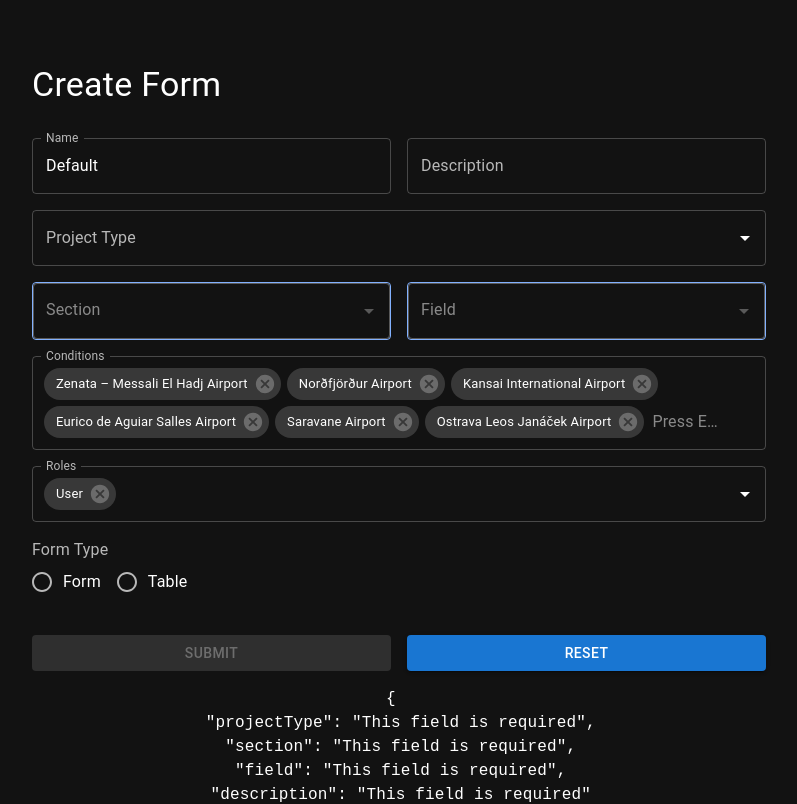
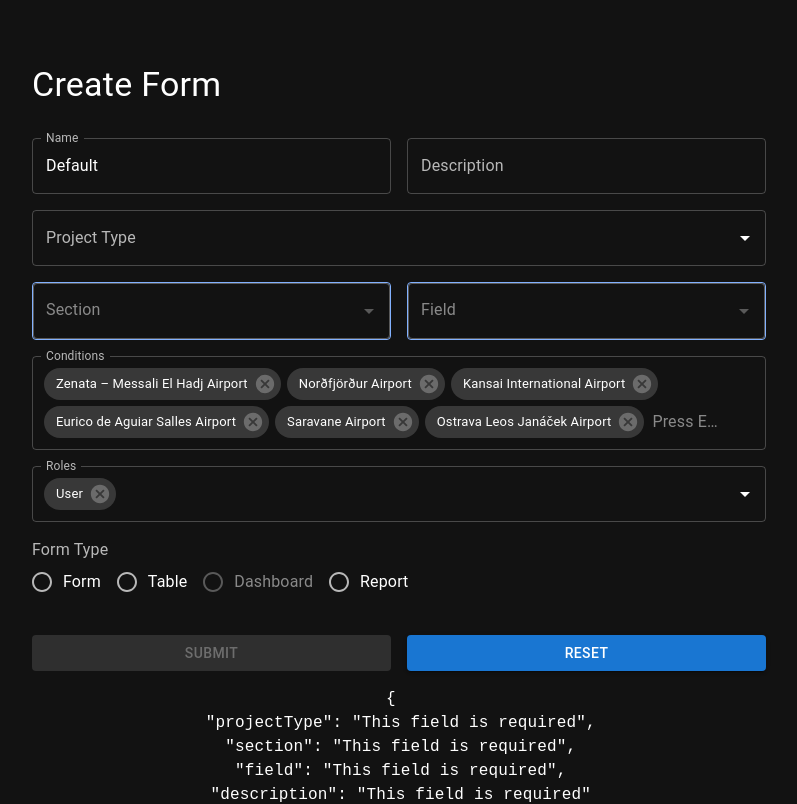
Before and after one commit to C1nemaclub/mui-autocomplete, a React (Vite) app: page / in a window 1280 px wide. Shown: the top 804 px of the page, without its empty margins (249-1046 px from the left). Built offline with nearby package versions, Linux system fonts and the light colour scheme.

Commit message:
typed radio group

```diff
--- a/src/App.tsx
+++ b/src/App.tsx
@@ -24,7 +24,8 @@ function App() {
       name: 'Default',
       description: '',
       roles: ['User'],
-      formType: { value: 'sdcw45-4da1t7', label: 'Table' },
+      // formType: { id: '2d4f5-4d5f4', name: 'Report' },
+      formType: { id: '', name: '' },
     },
     onSubmit: (payload) => {
       const reqPayload = {
--- a/src/components/RadioGroupInput.tsx
+++ b/src/components/RadioGroupInput.tsx
@@ -8,55 +8,69 @@ import {
   RadioProps,
   FormControlProps,
 } from '@mui/material';
-import { FormikProps } from 'formik';
 
-interface RadioGroupInputProps<T> extends RadioGroupProps {
-  form?: FormikProps<any>;
+type RadioGroupInputProps<T> = RadioGroupProps & {
+  options: Readonly<NonNullable<T>[]>;
+  value?: T;
   label?: string;
-  name: string;
-  options: T[];
+  name?: string;
   radioProps?: RadioProps;
   controlProps?: FormControlProps;
-  getOptionLabel?: (option: T) => string;
-}
+  getOptionLabel?: (option: NonNullable<T>) => string;
+  getOptionDisabled?: (option: NonNullable<T>) => boolean;
+  getOptionKey?: (option: NonNullable<T>) => string;
+  onChange?: (event: React.ChangeEvent<HTMLInputElement>, value: T) => void;
+};
 
 const RadioGroupInput = <T,>({
-  form,
   name,
   options,
   label,
   radioProps,
   controlProps,
   getOptionLabel,
+  getOptionDisabled,
+  getOptionKey,
+  onChange,
+  value,
   ...rest
 }: RadioGroupInputProps<T>) => {
   return (
     <FormControl component='fieldset' {...controlProps}>
-      <FormLabel id='demo-row-radio-buttons-group-label'>{label}</FormLabel>
+      <FormLabel>{label}</FormLabel>
       <RadioGroup
-        aria-labelledby='demo-row-radio-buttons-group-label'
         row
         name={name}
-        value={form ? JSON.stringify(form.values[name]) : ''}
-        onChange={(_, value) => {
-          form && form.setFieldValue(name, JSON.parse(value));
+        value={value}
+        onChange={(e, value) => {
+          if (onChange) {
+            onChange(e, JSON.parse(value));
+          }
         }}
-        onBlur={form && form.handleBlur}
         {...rest}>
         {options.map((option) => {
           const label = getOptionLabel
             ? getOptionLabel(option)
             : (option as any).label;
+
+          const disabled = getOptionDisabled
+            ? getOptionDisabled(option)
+            : false;
+
+          const key = getOptionKey
+            ? getOptionKey(option)
+            : JSON.stringify(option);
+
+          const checked =
+            value && JSON.stringify(value) === JSON.stringify(option);
+
           return (
             <FormControlLabel
-              key={(option as any).value}
+              key={key}
               label={label}
               value={JSON.stringify(option)}
-              disabled={(option as any).disabled}
-              checked={
-                form &&
-                JSON.stringify(form.values[name]) === JSON.stringify(option)
-              }
+              disabled={disabled}
+              checked={checked}
               control={<Radio {...radioProps} />}
             />
           );
--- a/src/components/UserForm.tsx
+++ b/src/components/UserForm.tsx
@@ -178,13 +178,19 @@ const UserForm: FC<UserForm> = ({ form, data, disabledFields }) => {
       </Grid>
       <Grid item xs={12}>
         <RadioGroupInput
-          form={form}
           label='Form Type'
           name='formType'
+          value={form.values.formType}
           getOptionLabel={(option) => option.name}
+          getOptionDisabled={(option) => option.name === 'Dashboard'}
+          onChange={(_, value) => {
+            form.setFieldValue('formType', value);
+          }}
           options={[
-            { value: 'd4fd-fd4sfd2', name: 'Form' },
-            { value: 'sdcw45-4da1t7', name: 'Table' },
+            { id: 'd4fd-fd4sfd2', name: 'Form' },
+            { id: 'sdcw45-4da1t7', name: 'Table' },
+            { id: '2d4f5-4d5f4', name: 'Dashboard' },
+            { id: '2d4f5-4d5f4', name: 'Report' },
           ]}
           controlProps={{
             fullWidth: true,
--- a/src/utils/data.model.ts
+++ b/src/utils/data.model.ts
@@ -18,8 +18,8 @@ export type Field = {
 };
 
 export type FormType = {
-  label: string;
-  value: string;
+  id: string;
+  name: string;
 };
 export type FormikEntity = {
   projectType: {
```
